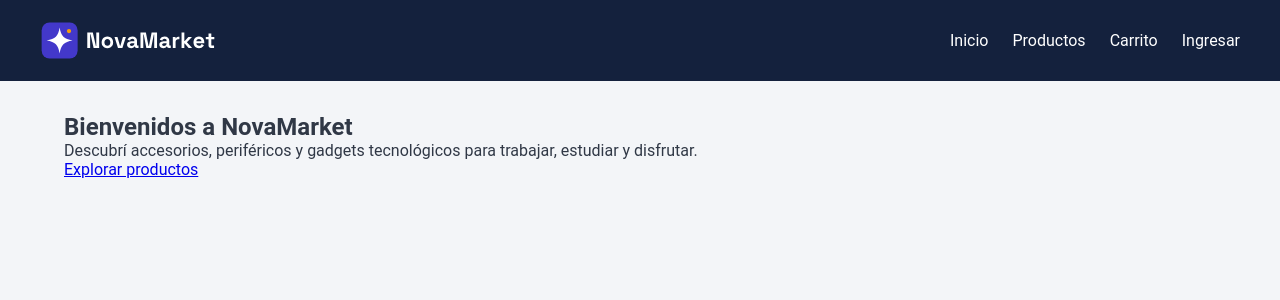
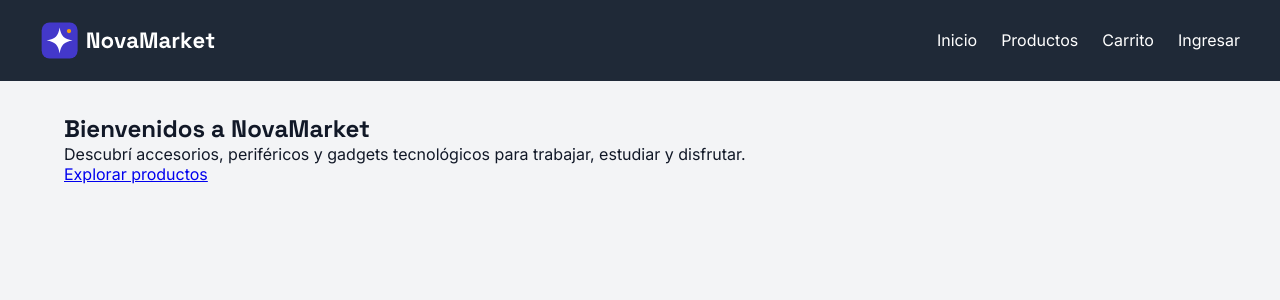
Before and after one commit to crysty72/novamarket-frontend, a React (Vite) app: page / in a window 1280 px wide. Shown: the top 300 px of the page. Built offline with nearby package versions, Linux system fonts and the light colour scheme; no server answers.

Commit message:
style: aplicar identidad visual oficial de NovaMarket

```diff
--- a/src/index.css
+++ b/src/index.css
@@ -1,3 +1,4 @@
+@import url("https://fonts.googleapis.com/css2?family=Inter:wght@400;500;600;700&family=Space+Grotesk:wght@500;700&display=swap");
 
 * {
   margin: 0;
@@ -173,3 +174,67 @@ main {
 .ver-detalle:hover {
   background-color: #eef3ff;
 }
+
+
+/* ========================================
+   IDENTIDAD VISUAL OFICIAL - NOVAMARKET
+======================================== */
+
+:root {
+  --color-primary: #4338ca;
+  --color-secondary: #0e7490;
+  --color-accent: #f59e0b;
+  --color-neutral: #1f2937;
+  --color-background: #f3f4f6;
+  --color-text: #111827;
+}
+
+/* Tipografías */
+body {
+  font-family: "Inter", Arial, sans-serif;
+  background-color: var(--color-background);
+  color: var(--color-text);
+}
+
+h1,
+h2,
+h3 {
+  font-family: "Space Grotesk", sans-serif;
+}
+
+/* Navegación */
+header {
+  background-color: var(--color-neutral);
+}
+
+header a:hover {
+  color: var(--color-accent);
+}
+
+/* Productos */
+.product-card h3 {
+  color: var(--color-neutral);
+}
+
+.product-card button {
+  background-color: var(--color-primary);
+}
+
+.product-card button:hover:not(:disabled) {
+  background-color: #3730a3;
+}
+
+/* Buscador */
+.buscador input:focus {
+  outline-color: var(--color-primary);
+}
+
+/* Enlaces de detalle */
+.ver-detalle {
+  border-color: var(--color-primary);
+  color: var(--color-primary);
+}
+
+.ver-detalle:hover {
+  background-color: #eef2ff;
+}
```
